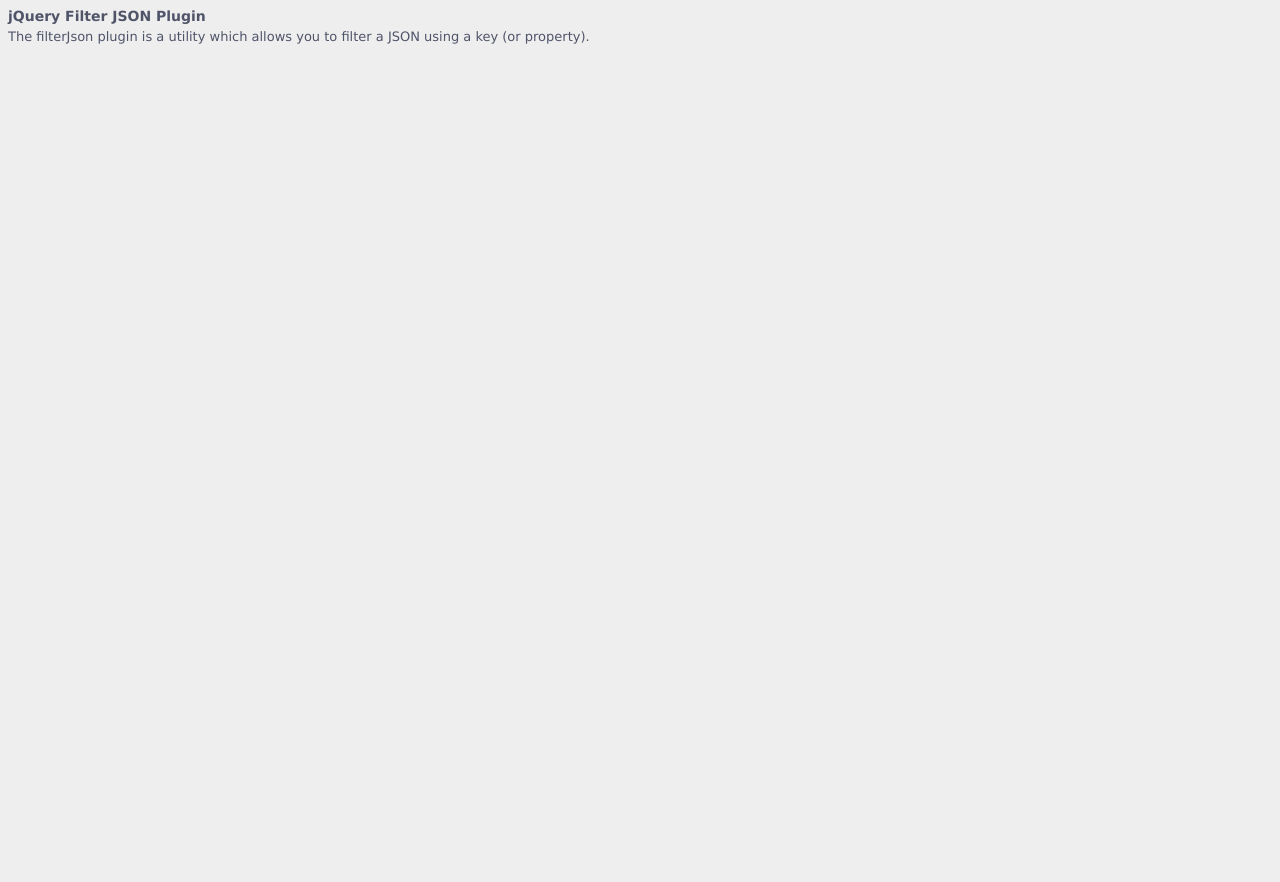
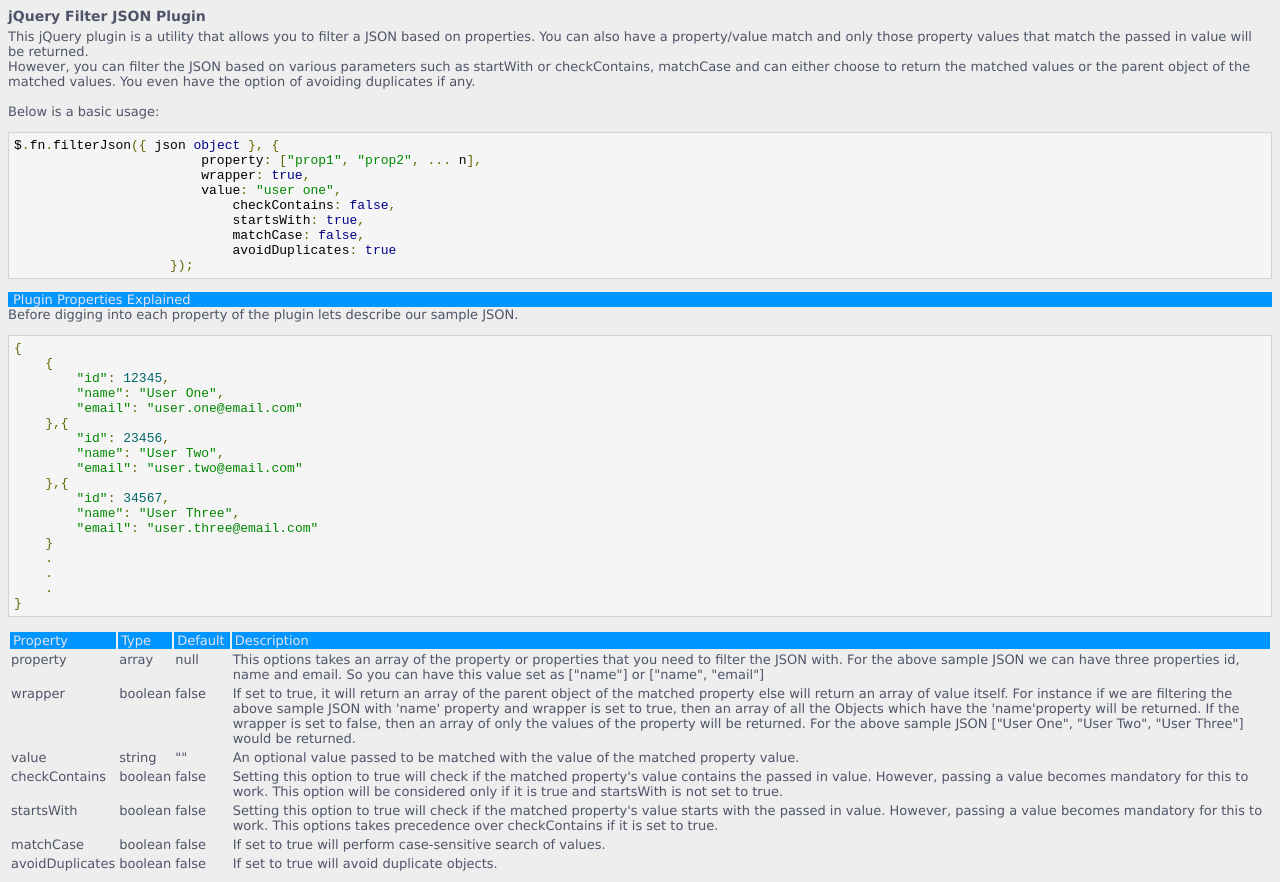
Before and after one commit to kapilkashyap/jquery-filter-json-plugin, a plain HTML site: page demos/home.html in a window 1280 px wide. Before the commit the page ends 800 px from the top, so only its background shows below. Drawn offline with nearby package versions, Linux system fonts and the light colour scheme.

Commit message:
Updated.
- The home page. Added explanation of the plugin properties.

```diff
--- a/demos/assets/style.css
+++ b/demos/assets/style.css
@@ -20,6 +20,7 @@
 .content-item-selected, .content-item:hover { border-left-color: #FF8533; }
 
 table tr th { text-align: left;	padding-left: 3px; }
+table tr th.property-heading { color: #E4E4F0; background-color: #0095FF; padding-right: 5px; font-weight: normal; }
 .text { font-family: verdana; font-size: 12px; }
 .input-form { width: 100%; }
 .input-row { vertical-align: top; padding: 2px 0; }
--- a/demos/home.html
+++ b/demos/home.html
@@ -6,13 +6,110 @@
 
 		<title>jQuery Filter JSON - Home</title>
 		<script type="text/javascript" src="http://code.jquery.com/jquery-1.6.min.js"></script>
+		<script type="text/javascript" src="assets/prettify.js"></script>
+
 		<link rel="stylesheet" type="text/css" href="assets/style.css" />
+		<link rel="stylesheet" type="text/css" href="assets/prettify.css" />
 	</head>
-	<body>
+	<body onload="prettyPrint();">
 		<div class="marginTB5px">
 			<div class="header">jQuery Filter JSON Plugin</div>
 			<div class="marginTB5px explanation">
- 			The filterJson plugin is a utility which allows you to filter a JSON using a key (or property).
+				This jQuery plugin is a utility that allows you to filter a JSON based on properties. You can also have a property/value match and only those
+				property values that match the passed in value will be returned.<br/>
+				However, you can filter the JSON based on various parameters such as startWith or checkContains, matchCase and can either choose to return the
+				matched values or the parent object of the matched values. You even have the option of avoiding duplicates if any.<br/><br/>
+
+				Below is a basic usage:
+<pre class="prettyprint">
+$.fn.filterJson({ json object }, {
+                        property: ["prop1", "prop2", ... n],
+                        wrapper: true,
+                        value: "user one",
+	                    checkContains: false,
+	                    startsWith: true,
+	                    matchCase: false,
+	                    avoidDuplicates: true
+                    });
+</pre>
+				<div class="downlaod-heading">Plugin Properties Explained</div>
+				Before digging into each property of the plugin lets describe our sample JSON.
+<pre class="prettyprint">
+{
+    {
+        "id": 12345,
+        "name": "User One",
+        "email": "user.one@email.com"
+    },{
+        "id": 23456,
+        "name": "User Two",
+        "email": "user.two@email.com"
+    },{
+        "id": 34567,
+        "name": "User Three",
+        "email": "user.three@email.com"
+    }
+    .
+    .
+    .
+}
+</pre>
+				<table>
+					<tr class="input-row">
+						<th class="property-heading">Property</th>
+						<th class="property-heading">Type</th>
+						<th class="property-heading">Default</th>
+						<th class="property-heading">Description</th>
+					</tr>
+					<tr class="input-row">
+						<td>property</td>
+						<td>array</td>
+						<td>null</td>
+						<td>This options takes an array of the property or properties that you need to filter the JSON with. For the above sample JSON we can have three properties
+							id, name and email. So you can have this value set as ["name"] or ["name", "email"]</td>
+					</tr>
+					<tr class="input-row">
+						<td>wrapper</td>
+						<td>boolean</td>
+						<td>false</td>
+						<td>If set to true, it will return an array of the parent object of the matched property else will return an array of value itself.
+							For instance if we are filtering the above sample JSON with 'name' property and wrapper is set to true, then an array of all the Objects which
+							have the 'name'property will be returned. If the wrapper is set to false, then an array of only the values of the property will be returned. For the above sample JSON
+							["User One", "User Two", "User Three"] would be returned.</td>
+					</tr>
+					<tr class="input-row">
+						<td>value</td>
+						<td>string</td>
+						<td>""</td>
+						<td>An optional value passed to be matched with the value of the matched property value.</td>
+					</tr>
+					<tr class="input-row">
+						<td>checkContains</td>
+						<td>boolean</td>
+						<td>false</td>
+						<td>Setting this option to true will check if the matched property's value contains the passed in value. However, passing a value becomes mandatory for this to work.
+							This option will be considered only if it is true and startsWith is not set to true.</td>
+					</tr>
+					<tr class="input-row">
+						<td>startsWith</td>
+						<td>boolean</td>
+						<td>false</td>
+						<td>Setting this option to true will check if the matched property's value starts with the passed in value. However, passing a value becomes mandatory for this to work.
+							This options takes precedence over checkContains if it is set to true.</td>
+					</tr>
+					<tr class="input-row">
+						<td>matchCase</td>
+						<td>boolean</td>
+						<td>false</td>
+						<td>If set to true will perform case-sensitive search of values.</td>
+					</tr>
+					<tr class="input-row">
+						<td>avoidDuplicates</td>
+						<td>boolean</td>
+						<td>false</td>
+						<td>If set to true will avoid duplicate objects.</td>
+					</tr>
+				</table>
 			</div>
 		</div>
 	</body>
```
Also changed, not shown: demos/index.html (+0 -1 lines).
